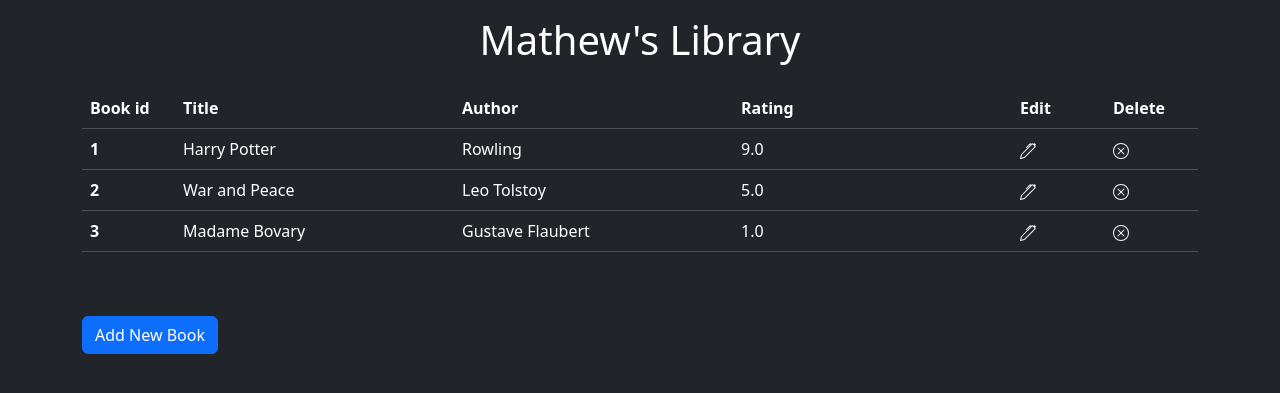
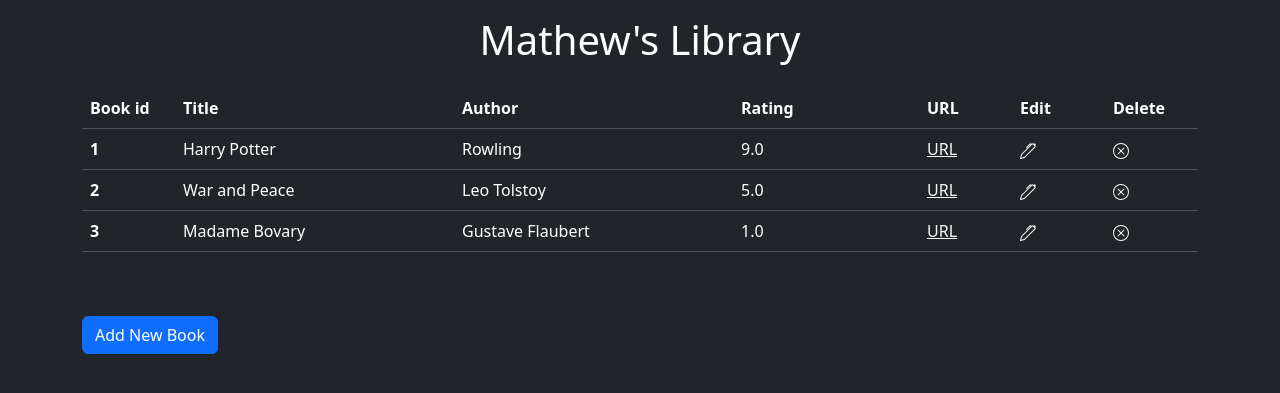
Before and after one commit to Wolanin00/My_Library, a Flask app: page / in a window 1280 px wide. Shown: the part 56-449 px from the top of the page. Run offline with Flask 3, Linux system fonts and the light colour scheme.

Commit message:
add URL to google find

```diff
--- a/templates/index.html
+++ b/templates/index.html
@@ -11,7 +11,8 @@
             <th scope="col" class="col-1">Book id</th>
             <th scope="col" class="col-3">Title</th>
             <th scope="col" class="col-3">Author</th>
-            <th scope="col" class="col-3">Rating</th>
+            <th scope="col" class="col-2">Rating</th>
+            <th scope="col" class="col-1">URL</th>
             <th scope="col" class="col-1">Edit</th>
             <th scope="col" class="col-1">Delete</th>
         </tr>
@@ -24,6 +25,8 @@
             <td>{{ book.title }}</td>
             <td>{{ book.author }}</td>
             <td>{{ book.rating }}</td>
+            <td><a href="https://www.google.com/search?q={{ book.title }} {{ book.author }}" target=”_blank”
+                   class="link-light">URL</a></td>
             <td><a href="{{ url_for('edit', id=book.id) }}" class="link-light">
                 <svg xmlns="http://www.w3.org/2000/svg" width="16" height="16" fill="currentColor" class="bi bi-pen"
                      viewBox="0 0 16 16">
```
Also changed, not shown: instance/mybooks.db.
